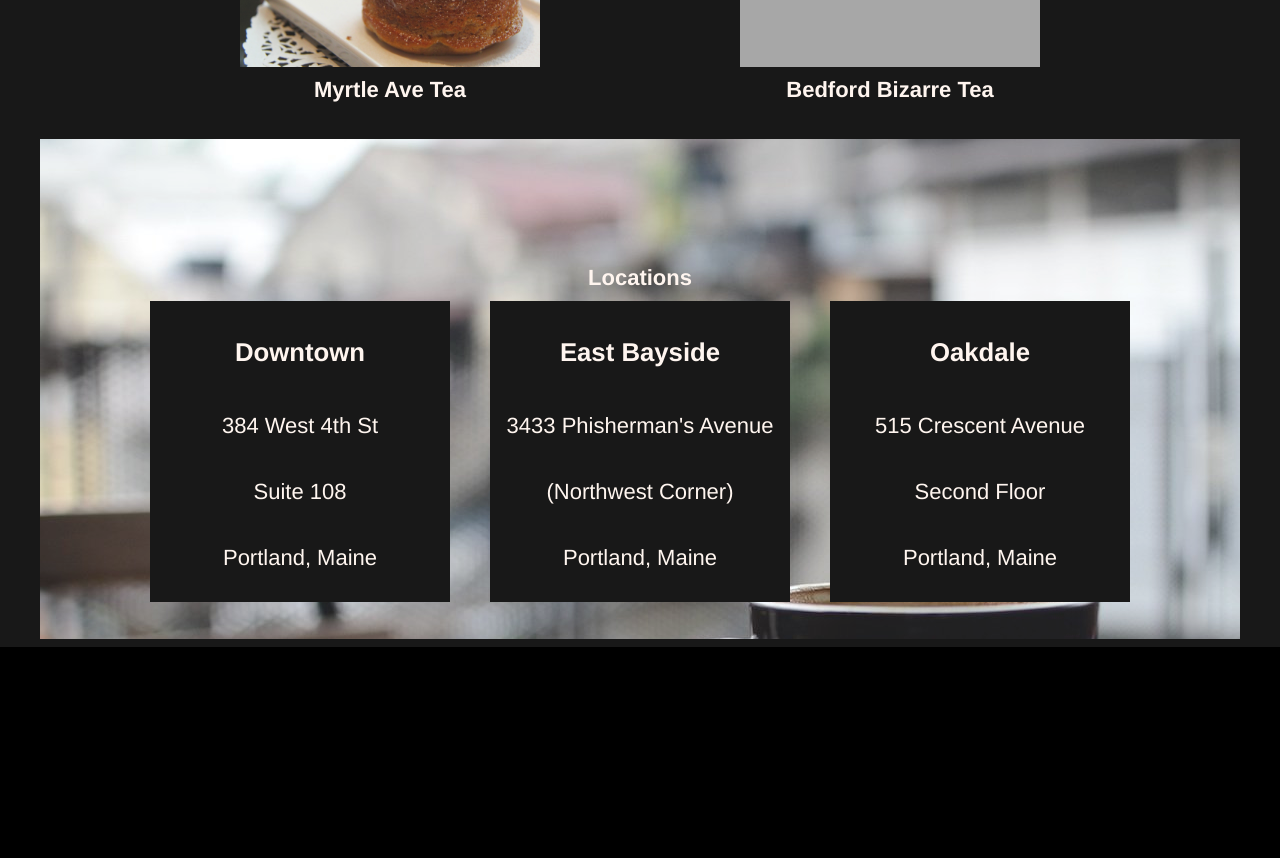
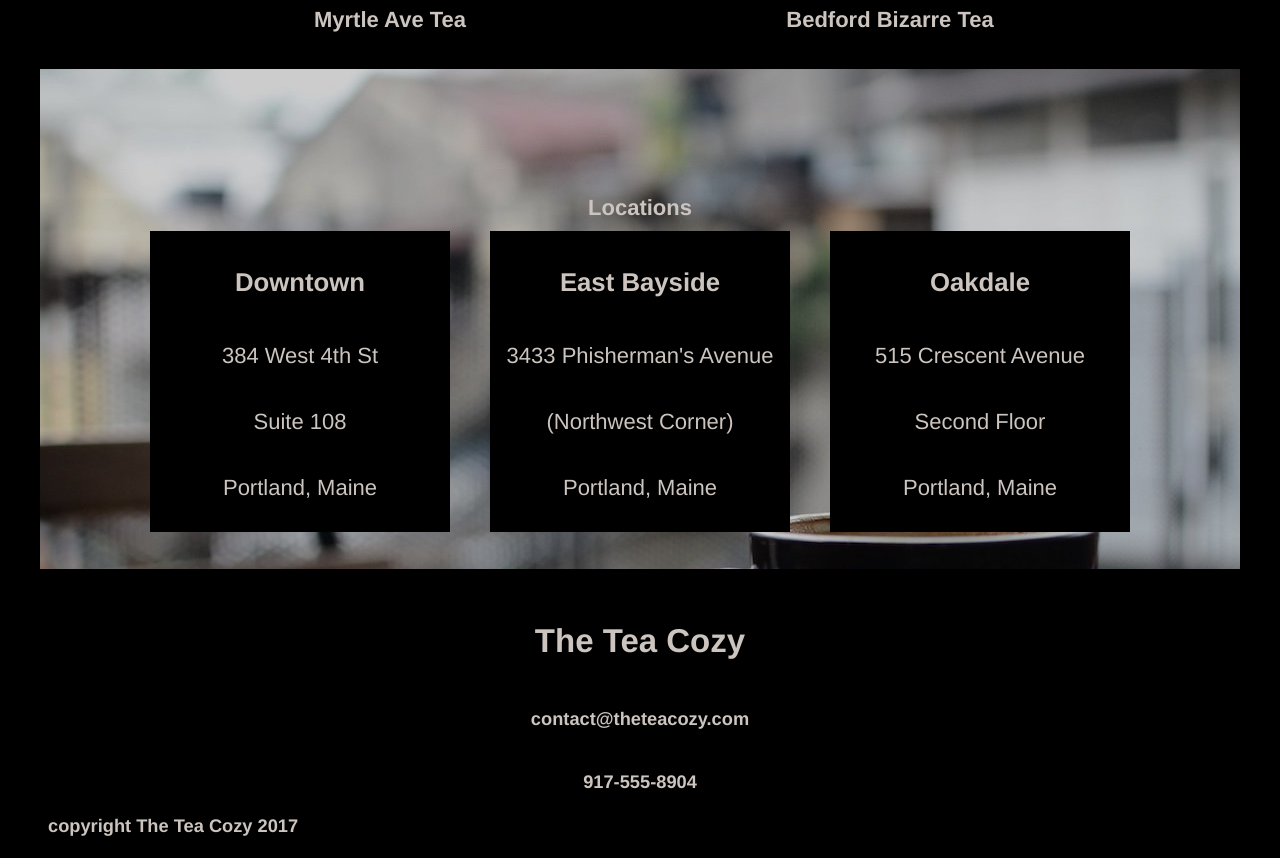
Before and after one commit to jack-briggsUK/TeaCozy, a plain HTML site: page index.html in a window 1280 px wide. Shown: the part 1312-2170 px from the top of the page. Before the commit the page ends 1959 px from the top, so only its background shows below. Drawn offline with Linux system fonts and the light colour scheme; grey boxes are pictures that could not be loaded.

Commit message:
build and style contact and footer, fix header

```diff
--- a/index.html
+++ b/index.html
@@ -103,6 +103,29 @@
 
         </div>
 
+        <br>
+        <!--Contact Section-->
+        <div class="contact-container">
+            <div class="contact-title">
+                <h2 id="contact-title">The Tea Cozy</h2>
+            </div>
+            <div class="contact">
+                <h5 id="email">contact@theteacozy.com</h5>
+            </div>
+            <div class="contact">
+                <h5 id="tel">917-555-8904</h5>
+            </div>
+        </div>
+
+        <!--Footer Section-->
+        <footer class="footer">
+            <div class="footer container">
+                <div class="copyright">
+                    <h5>copyright The Tea Cozy 2017</h5>
+                </div>
+            </div>
+        </footer>
+
 
 
 
--- a/style.css
+++ b/style.css
@@ -3,15 +3,19 @@ html {
     font-family: 'Helvetica';
     font-size: 22px;
     color: seashell;
-    opacity: 0.9;
 }
 
 h4 {
     margin: 10px;
 }
 
+h5 {
+    line-height: 10%;
+}
+
 .body {
     justify-content: center;
+    opacity: 0.8;
 }
 /* Header Styling */
 
@@ -25,6 +29,11 @@ h4 {
     flex-wrap: nowrap;
     justify-content: space-between;
     border-bottom: 1px solid seashell;
+    position: fixed;
+    left: 0;
+    top: 0;
+    z-index: 1;
+    background-color: black;
 }
 
 .nav {
@@ -64,7 +73,6 @@ h4 {
     align-items: center;
     justify-content: center;
     height: 700px;
-    z-index: 1;
 }
 
 .statement-container {
@@ -122,7 +130,6 @@ h4 {
     background-size: cover;
     align-items: center;
     justify-content: center;
-    z-index: 1;
 }
 
 .locations-title {
@@ -147,3 +154,18 @@ h4 {
     opacity: 1;
     line-height: 2;
 }
+
+/* Contact Styling */
+
+.contact-container{
+    display: flex;
+    flex-direction: column;
+    text-align: center;
+    max-height: 200px;
+}
+
+/* Footer Sytling */
+
+.footer {
+    padding-left: 20px;
+}
```
